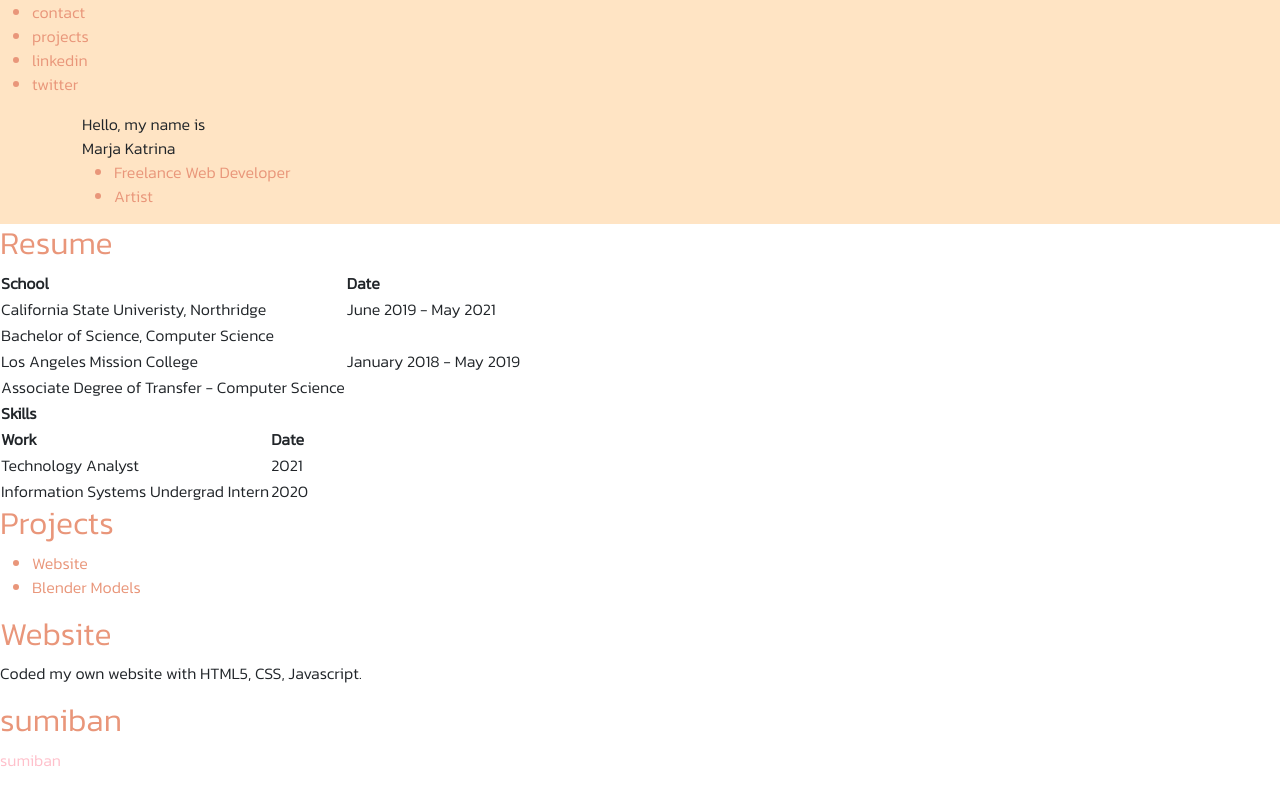
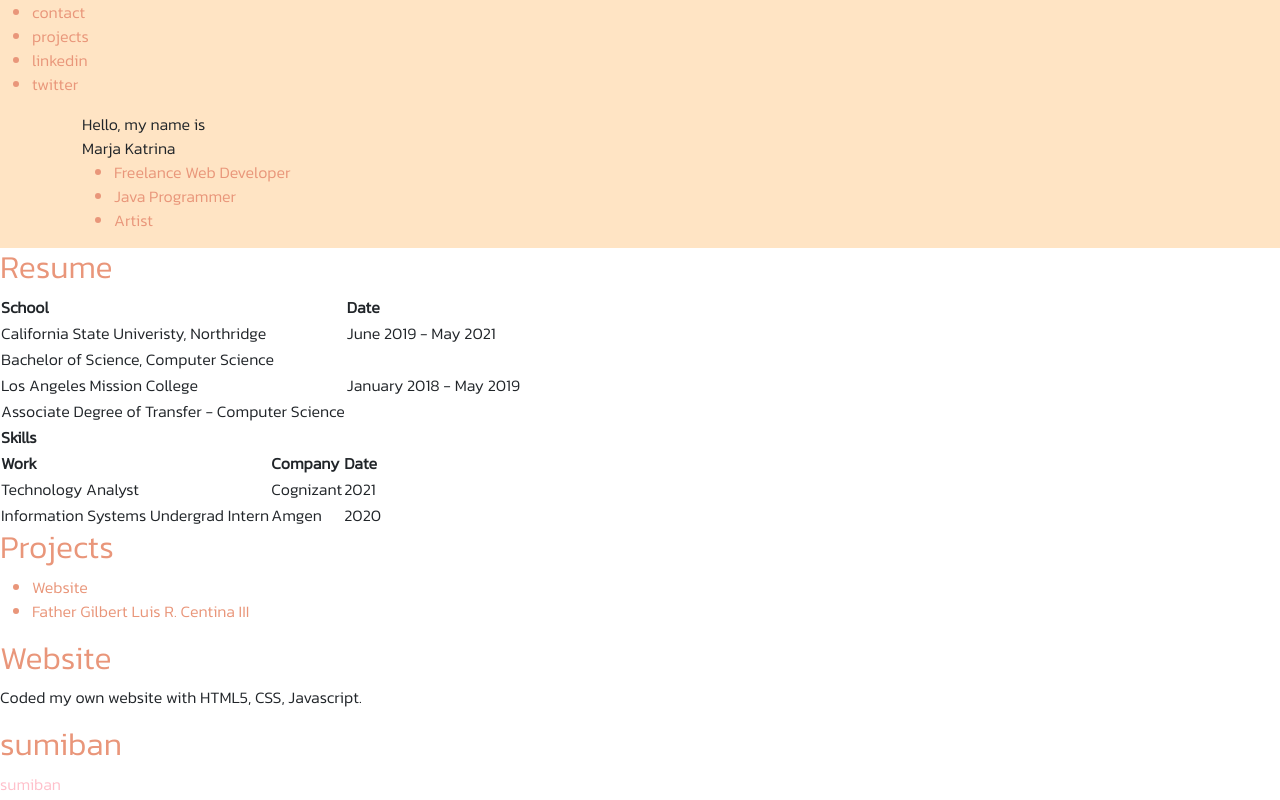
Before and after one commit to murrha/website, a plain HTML site: page index.html in a window 1280 px wide. Drawn offline with nearby package versions, Linux system fonts and the light colour scheme.

Commit message:
changed and removes some items on homepage

```diff
--- a/index.html
+++ b/index.html
@@ -10,7 +10,7 @@
 
     <link href="https://cdn.jsdelivr.net/npm/bootstrap@5.1.0/dist/css/bootstrap.min.css" rel="stylesheet" integrity="sha384-KyZXEAg3QhqLMpG8r+8fhAXLRk2vvoC2f3B09zVXn8CA5QIVfZOJ3BCsw2P0p/We" crossorigin="anonymous">
 
-        <!--alt-L, alt-o/c-->
+        <!--alt-L + alt-o/c-->
         <!--used to attach stylesheet to html file-->
     <link rel="stylesheet" href="css/bootstrap-grid.css">
     <link rel="stylesheet" href="css/styles.css">
@@ -42,17 +42,16 @@
 
         <div class="container">
             <div class="row">
-
                 <!-- left column -->
                 <div class="col-sm">
                     <header>Hello, my name is <br/> Marja Katrina</header>
                     <ul>
                         <li>Freelance Web Developer</li>
+                        <li>Java Programmer</li>
                         <li>Artist</li>
                     </ul>
                 </div>
                 <!-- end of left column -->
-
             </div>
         </div>
     </body>
@@ -90,22 +89,26 @@
             <tr>
                 <th>Skills</th>
             </tr>
+            <tr></tr>
         </table>
 
         <table>
             <!-- table row -->
             <tr>
                 <th>Work</th>
+                <th>Company</th>
                 <th>Date</th>
             </tr>
             <tr>
                 <!--table data-->
                 <td>Technology Analyst</td>
+                <td>Cognizant</td>
                 <td>2021</td>
             </tr>
 
             <tr>
                 <td>Information Systems Undergrad Intern</td>
+                <td>Amgen</td>
                 <td>2020</td>
             </tr>
         </table>
@@ -115,7 +118,7 @@
         <h2>Projects</h2>
         <ul>
             <li>Website</li>
-            <li>Blender Models</li>
+            <li>Father Gilbert Luis R. Centina III</li>
         </ul>
     </section>
 
```
